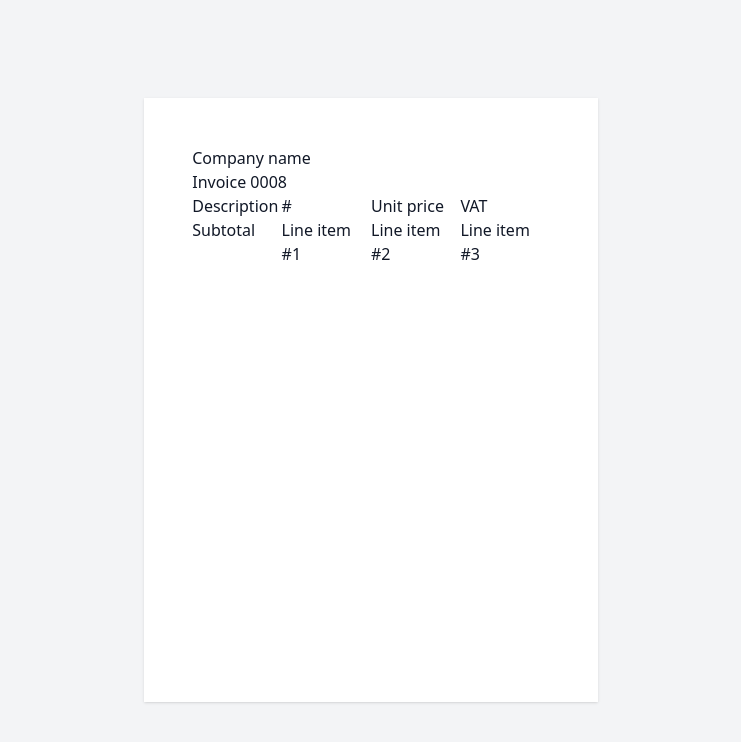
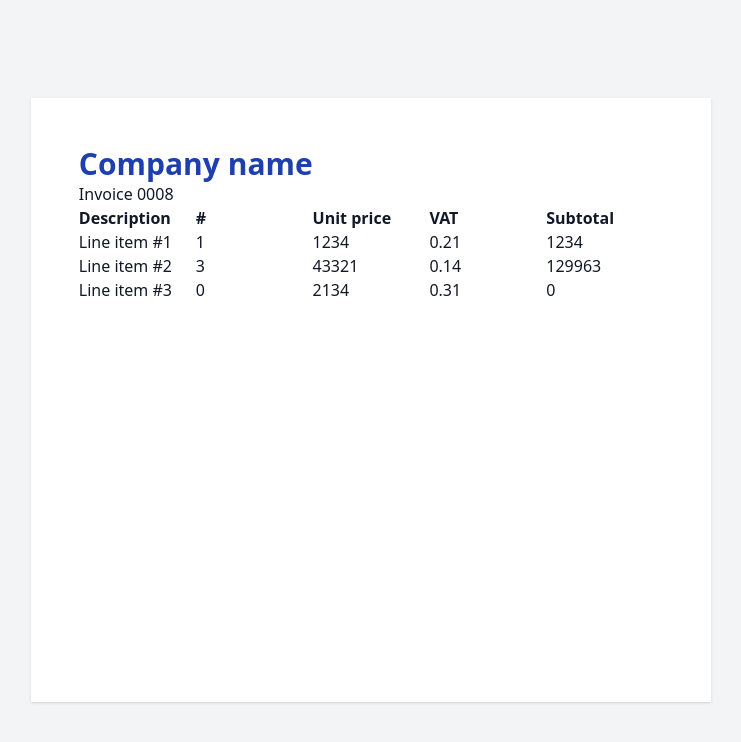
Before and after one commit to Emmanuel-Ingwe/invoice-spce, a Next.js app: page / in a window 1280 px wide. Shown: the top 742 px of the page, without its empty margins (269-1010 px from the left). Built offline with nearby package versions, Linux system fonts and the light colour scheme.

Commit message:
text style

```diff
--- a/src/pages/index.tsx
+++ b/src/pages/index.tsx
@@ -18,8 +18,8 @@ export default function Invoice() {
 		},
 
 		items: [
-			{ id: 1, description: "Line item #1", price: 1234, vat: 0.21 },
-			{ id: 2, description: "Line item #2", price: 43321, vat: 0.14 },
+			{ id: 1, description: "Line item #1", units: 1, price: 1234, vat: 0.21 },
+			{ id: 2, description: "Line item #2", units: 3, price: 43321, vat: 0.14 },
 			{ id: 3, description: "Line item #3", units: 0, price: 2134, vat: 0.31 },
 		],
 	};
@@ -28,23 +28,27 @@ export default function Invoice() {
 		<div className='text-1xl'>
 			<div className='bg-white page shadow p-12'>
 				<header>
-					<h1>{data.me.name}</h1>
+					<h1 className='text-3xl font-bold text-blue-800'>{data.me.name}</h1>
 				</header>
 
 				<div>
 					<span>Invoice {data.number}</span>
 				</div>
 
-				<div className='grid grid-cols-4'>
-					<div>Description</div>
-					<div>#</div>
-					<div>Unit price</div>
-					<div>VAT</div>
-					<div>Subtotal</div>
+				<div className='grid grid-cols-5'>
+					<div className='font-bold'>Description</div>
+					<div className='font-bold'>#</div>
+					<div className='font-bold'>Unit price</div>
+					<div className='font-bold'>VAT</div>
+					<div className='font-bold'>Subtotal</div>
 
 					{data.items.map((item) => (
 						<Fragment key={item.id}>
 							<div>{item.description}</div>
+							<div>{item.units}</div>
+							<div>{item.price}</div>
+							<div>{item.vat}</div>
+							<div>{item.units * item.price}</div>
 						</Fragment>
 					))}
 				</div>
--- a/src/styles/globals.css
+++ b/src/styles/globals.css
@@ -20,7 +20,7 @@
 
 @layer components {
 	.page {
-		width: 120mm;
+		width: 180mm;
 		height: 160mm;
 	}
 }
```
